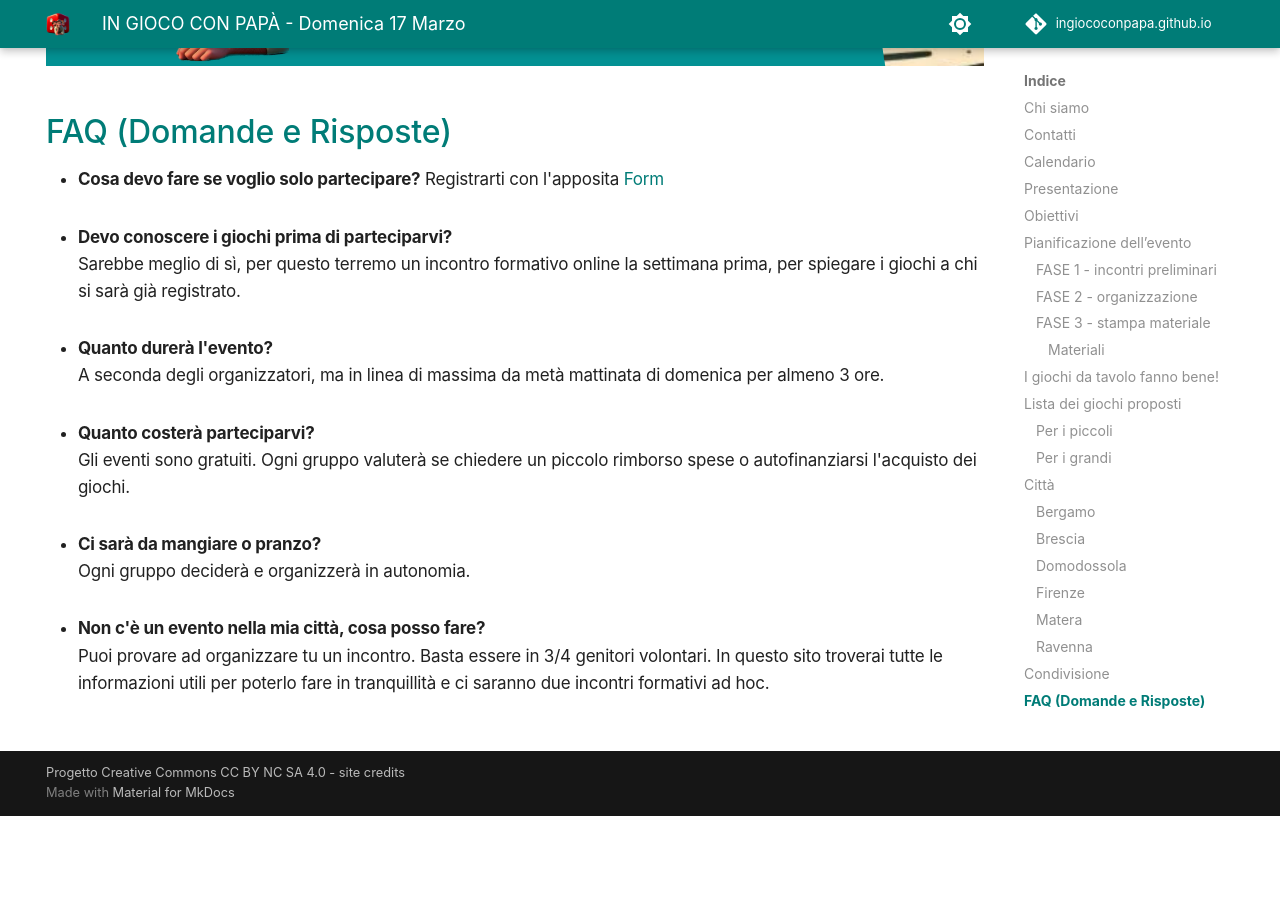
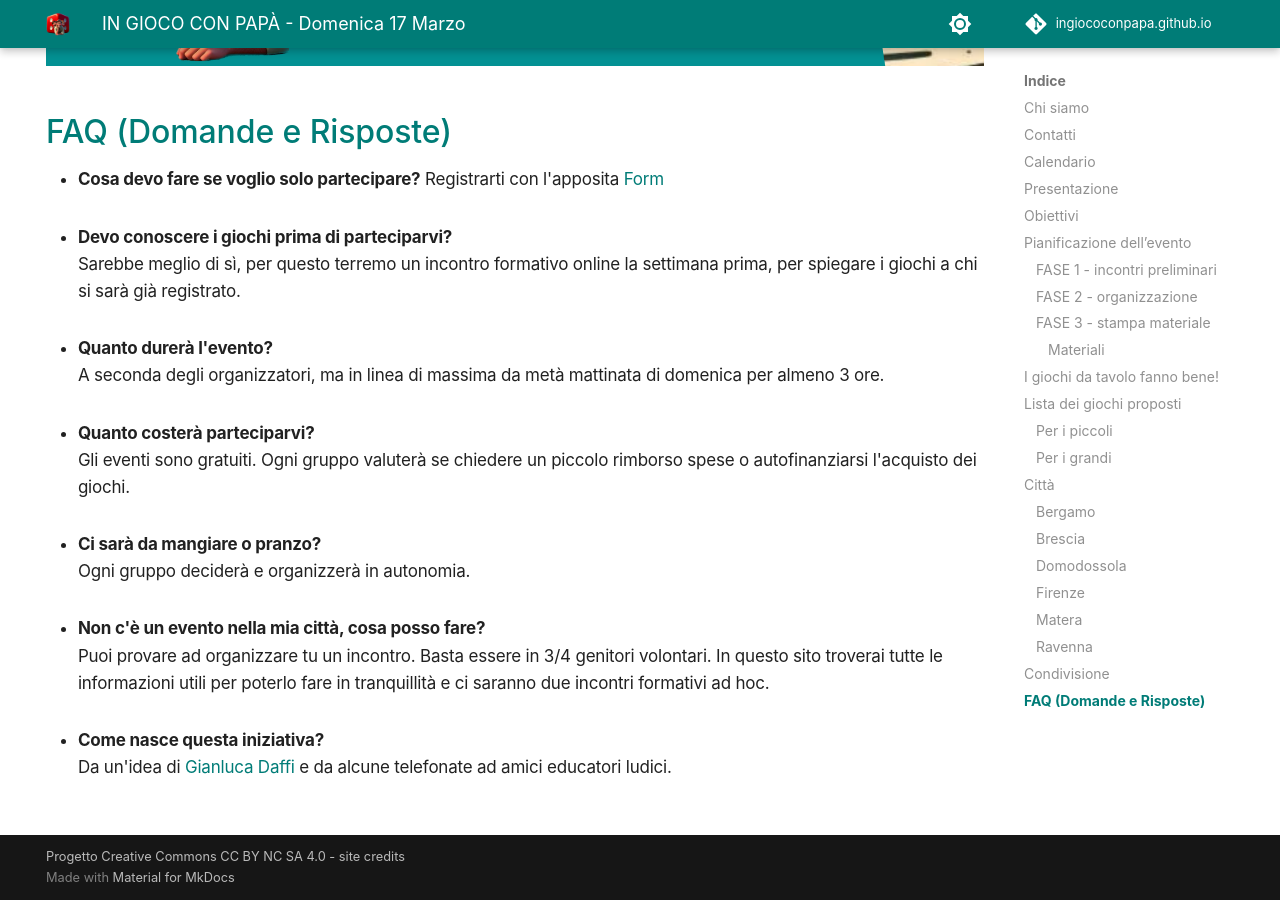
Before and after one commit to ingiococonpapa/ingiococonpapa.github.io, an MkDocs documentation site: the page built from docs/index.md, in a window 1280 px wide and 900 px high, scrolled down 8054 px. Built offline with MkDocs 1.6.1 and Material for MkDocs 9.7.7, drawn with Linux system fonts in a browser that asks for light colours; comment, search, counter and statistics services are not loaded; before the commit the page ends 8870 px from its top, so only the background shows below that.

Commit message:
Revert "Update index.md"
This reverts commit ceb44e2705d191c2e7f1cd9fb8f78a957360c707.

```diff
--- a/docs/index.md
+++ b/docs/index.md
@@ -207,3 +207,6 @@ Ogni gruppo deciderà e organizzerà in autonomia.
 
 - **Non c'è un evento nella mia città, cosa posso fare?**
 Puoi provare ad organizzare tu un incontro. Basta essere in 3/4 genitori volontari. In questo sito troverai tutte le informazioni utili per poterlo fare in tranquillità e ci saranno due incontri formativi ad hoc.
+
+- **Come nasce questa iniziativa?**
+Da un'idea di [Gianluca Daffi](https://www.gianlucadaffi.it/) e da alcune telefonate ad amici educatori ludici.
```
